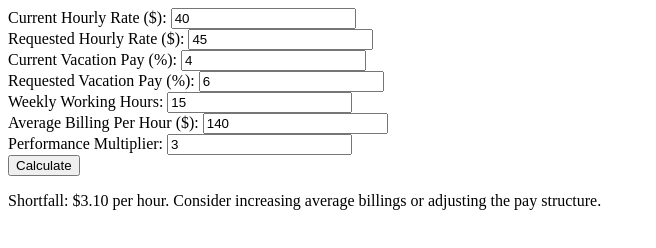
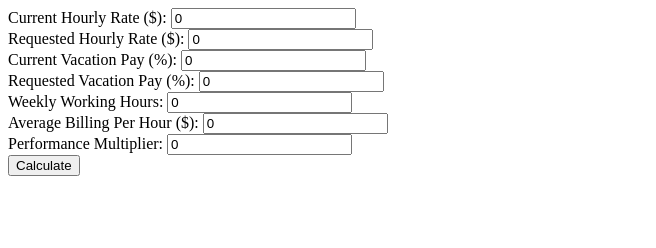
Before and after one commit to Rainvillegithub/Employee-Production-Calculator, a plain HTML site: page index.html in a window 1280 px wide. Both pictures are taken after a click on the button "Calculate". Shown: the whole page, without its empty margins (0-656 px from the left). Drawn offline with Linux system fonts and the light colour scheme.

Commit message:
index.html

```diff
--- a/index.html
+++ b/index.html
@@ -1,24 +1,24 @@
 <form id="payCalculator">
   <label for="hourlyRate">Current Hourly Rate ($):</label>
-  <input type="number" id="hourlyRate" name="hourlyRate" value="40"><br>
+  <input type="number" id="hourlyRate" name="hourlyRate" value="0"><br>
 
   <label for="requestedRate">Requested Hourly Rate ($):</label>
-  <input type="number" id="requestedRate" name="requestedRate" value="45"><br>
+  <input type="number" id="requestedRate" name="requestedRate" value="0"><br>
 
   <label for="currentVacation">Current Vacation Pay (%):</label>
-  <input type="number" id="currentVacation" name="currentVacation" value="4"><br>
+  <input type="number" id="currentVacation" name="currentVacation" value="0"><br>
 
   <label for="requestedVacation">Requested Vacation Pay (%):</label>
-  <input type="number" id="requestedVacation" name="requestedVacation" value="6"><br>
+  <input type="number" id="requestedVacation" name="requestedVacation" value="0"><br>
 
   <label for="workingHours">Weekly Working Hours:</label>
-  <input type="number" id="workingHours" name="workingHours" value="15"><br>
+  <input type="number" id="workingHours" name="workingHours" value="0"><br>
 
   <label for="avgBillingPerHour">Average Billing Per Hour ($):</label>
-  <input type="number" id="avgBillingPerHour" name="avgBillingPerHour" value="140"><br>
+  <input type="number" id="avgBillingPerHour" name="avgBillingPerHour" value="0"><br>
 
   <label for="multiplier">Performance Multiplier:</label>
-  <input type="number" id="multiplier" name="multiplier" value="3"><br>
+  <input type="number" id="multiplier" name="multiplier" value="0"><br>
 
   <button type="button" onclick="calculatePay()">Calculate</button>
 </form>
@@ -27,31 +27,11 @@
 
 <script>
   function calculatePay() {
-    const hourlyRate = parseFloat(document.getElementById('hourlyRate').value);
-    const requestedRate = parseFloat(document.getElementById('requestedRate').value);
-    const currentVacation = parseFloat(document.getElementById('currentVacation').value) / 100;
-    const requestedVacation = parseFloat(document.getElementById('requestedVacation').value) / 100;
-    const workingHours = parseFloat(document.getElementById('workingHours').value);
-    const avgBillingPerHour = parseFloat(document.getElementById('avgBillingPerHour').value);
-    const multiplier = parseFloat(document.getElementById('multiplier').value);
+    const hourlyRate = parseFloat(document.getElementById('hourlyRate').value) || 0;
+    const requestedRate = parseFloat(document.getElementById('requestedRate').value) || 0;
+    const currentVacation = parseFloat(document.getElementById('currentVacation').value) / 100 || 0;
+    const requestedVacation = parseFloat(document.g
 
-    const currentVacationPay = hourlyRate * currentVacation;
-    const newVacationPay = requestedRate * requestedVacation;
-
-    const totalCurrentHourlyComp = hourlyRate + currentVacationPay;
-    const totalNewHourlyComp = requestedRate + newVacationPay;
-
-    const requiredBillingsPerHour = totalNewHourlyComp * multiplier;
-
-    let result = '';
-
-    if (requiredBillingsPerHour > avgBillingPerHour) {
-      const shortfall = requiredBillingsPerHour - avgBillingPerHour;
-      result = `Shortfall: $${shortfall.toFixed(2)} per hour. Consider increasing average billings or adjusting the pay structure.`;
-    } else {
-      const margin = avgBillingPerHour - requiredBillingsPerHour;
-      result = `Margin: $${margin.toFixed(2)} per hour. Current billing structure is sufficient.`;
-    }
 
     document.getElementById('result').innerText = result;
   }
```
